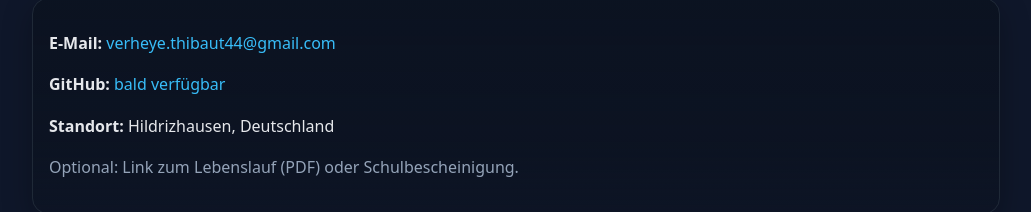
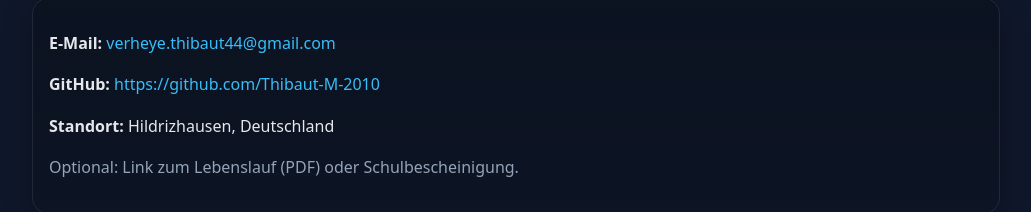
Before and after one commit to Thibaut-M-2010/Thibaut-Portfolio, a plain HTML site: page index.html in a window 1280 px wide. Shown: the part 1412-1624 px from the top of the page, without its empty margins (124-1155 px from the left). Drawn offline with Linux system fonts and the light colour scheme.

Commit message:
Update index.html

```diff
--- a/index.html
+++ b/index.html
@@ -142,7 +142,7 @@
       <h2>Kontakt</h2>
       <div class="card">
         <p><strong>E‑Mail:</strong> <a href="mailto:verheye.thibaut44@gmail.com">verheye.thibaut44@gmail.com</a></p>
-        <p><strong>GitHub:</strong> <a href="#" aria-label="GitHub Profil (bald)">bald verfügbar</a></p>
+        <p><strong>GitHub:</strong> <a href="#" aria-label="GitHub Profil (bald)">https://github.com/Thibaut-M-2010</a></p>
         <p><strong>Standort:</strong> Hildrizhausen, Deutschland</p>
         <p class="muted">Optional: Link zum Lebenslauf (PDF) oder Schulbescheinigung.</p>
       </div>
```
